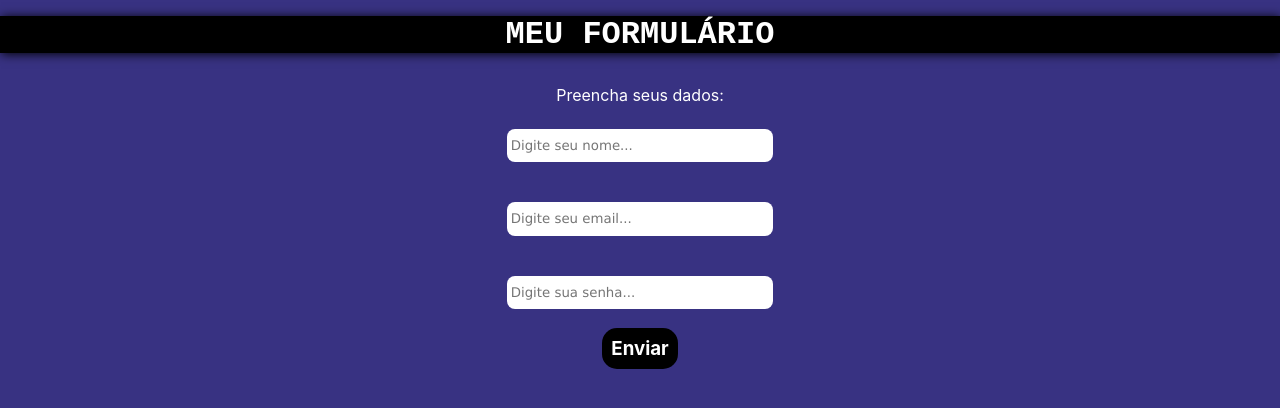
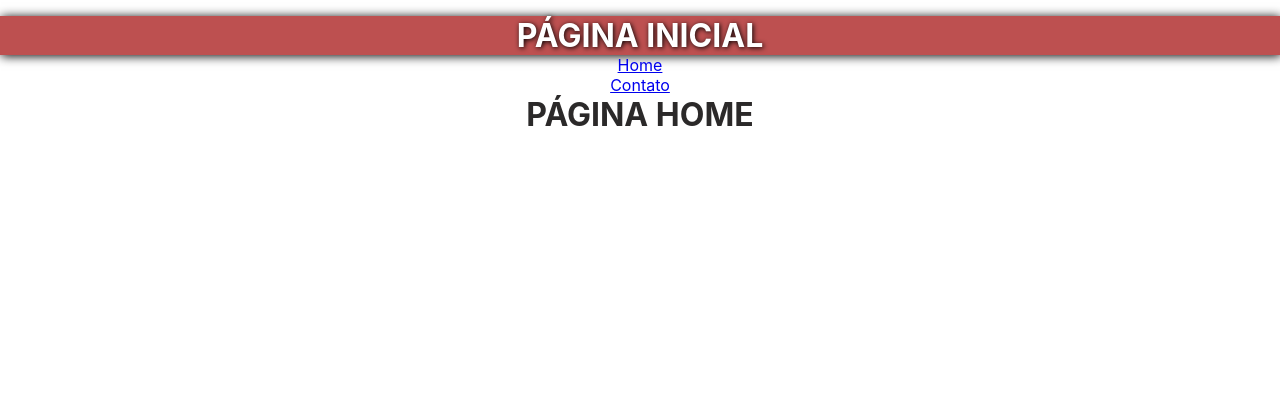
Before and after one commit to alefmiguel/OverviewReactJS, a React (Create React App) app: page / in a window 1280 px wide. Shown: the top 408 px of the page. Built offline with nearby package versions, Linux system fonts and the light colour scheme.

Commit message:
react router

```diff
--- a/package.json
+++ b/package.json
@@ -10,6 +10,7 @@
     "gh-pages": "^5.0.0",
     "react": "^18.2.0",
     "react-dom": "^18.2.0",
+    "react-router-dom": "^6.10.0",
     "react-scripts": "5.0.1",
     "web-vitals": "^2.1.4"
   },
--- a/src/App.css
+++ b/src/App.css
@@ -9,6 +9,6 @@
 }
 
 body {
-  background-color: rgb(56, 50, 130);
-  color: #fff;
+  background-color: rgb(255, 255, 255);
+  color: #2b2929;
 }
--- a/src/App.js
+++ b/src/App.js
@@ -1,16 +1,20 @@
 import "./App.css";
 import Mensagem from "./components/Mensagem/Mensagem";
-import Item from "./components/Item/Item";
-import Evento from "./components/Eventos/Evento";
-import Condicional from "./components/Condicional/Condicional";
+// import Item from "./components/Item/Item";
+// import Evento from "./components/Eventos/Evento";
+// import Condicional from "./components/Condicional/Condicional";
+import { Outlet } from "react-router-dom";
+import Navbar from "./components/Outros/Navbar";
 
 function App() {
   return (
     <div className="App">
       <Mensagem />
+      <Navbar />
       {/* <Item valor={1} />
       <Evento /> */}
-      <Condicional />
+      {/* <Condicional /> */}
+      <Outlet />
     </div>
   );
 }
--- /dev/null
+++ b/src/Routes/Contato.js
@@ -0,0 +1,9 @@
+function Contato() {
+  return (
+    <>
+      <h1> PÁGINA CONTATO </h1>
+    </>
+  );
+}
+
+export default Contato;
--- /dev/null
+++ b/src/Routes/ErrPage.js
@@ -0,0 +1,9 @@
+function ErrPage() {
+  return (
+    <>
+      <h1> ERROR PAGE </h1>
+    </>
+  );
+}
+
+export default ErrPage;
--- /dev/null
+++ b/src/Routes/Home.js
@@ -0,0 +1,9 @@
+function Home() {
+  return (
+    <>
+      <h1> PÁGINA HOME </h1>
+    </>
+  );
+}
+
+export default Home;
--- a/src/components/Condicional/Condicional.module.css
+++ b/src/components/Condicional/Condicional.module.css
@@ -28,5 +28,5 @@
 }
 
 input {
-    font-family:Verdana, Geneva, Tahoma, sans-serif;
+    font-family: Verdana, Geneva, Tahoma, sans-serif;
 }
--- a/src/components/Mensagem/Mensagem.js
+++ b/src/components/Mensagem/Mensagem.js
@@ -3,7 +3,7 @@ import styles from "./Mensagem.module.css";
 function Mensagem() {
   return (
     <div className={styles.container}>
-      <h1 className={styles.titulo}> MEU FORMULÁRIO </h1>
+      <h1 className={styles.titulo}> PÁGINA INICIAL </h1>
     </div>
   );
 }
--- a/src/components/Mensagem/Mensagem.module.css
+++ b/src/components/Mensagem/Mensagem.module.css
@@ -2,10 +2,10 @@
     margin: auto;
     margin-top: 1em;
     text-shadow: 1px 1px 5px black;
-    font-family: 'Courier New', Courier, monospace;
 }
 
 .titulo {
-    background-color: black;
+    background-color: rgb(189, 80, 80);
     box-shadow: 1px 1px 10px black;
+    color: white;
 }
--- /dev/null
+++ b/src/components/Outros/Navbar.js
@@ -0,0 +1,10 @@
+import { Link } from "react-router-dom";
+
+function Navbar() {
+  return <nav>
+    <Link to="/"> Home </Link> <br/>
+    <Link to="/contato"> Contato</Link>
+  </nav>;
+}
+
+export default Navbar;
--- a/src/index.js
+++ b/src/index.js
@@ -1,13 +1,35 @@
-import React from 'react';
-import ReactDOM from 'react-dom/client';
-import './index.css';
-import App from './App';
-import reportWebVitals from './reportWebVitals';
+import React from "react";
+import ReactDOM from "react-dom/client";
+import "./index.css";
+import App from "./App";
+import reportWebVitals from "./reportWebVitals";
+import { createBrowserRouter, RouterProvider } from "react-router-dom";
+import Home from "./Routes/Home";
+import Contato from "./Routes/Contato";
+import ErrPage from "./Routes/ErrPage";
 
-const root = ReactDOM.createRoot(document.getElementById('root'));
+const router = createBrowserRouter([
+  {
+    path: "/",
+    element: <App />,
+    errorElement: <ErrPage />,
+    children: [
+      {
+        path: "/",
+        element: <Home />,
+      },
+      {
+        path: "contato",
+        element: <Contato />,
+      },
+    ],
+  },
+]);
+
+const root = ReactDOM.createRoot(document.getElementById("root"));
 root.render(
   <React.StrictMode>
-    <App />
+    <RouterProvider router={router} />
   </React.StrictMode>
 );
 
```
Also changed, not shown: 1 other file (tests, documents, lock files or other folders).
